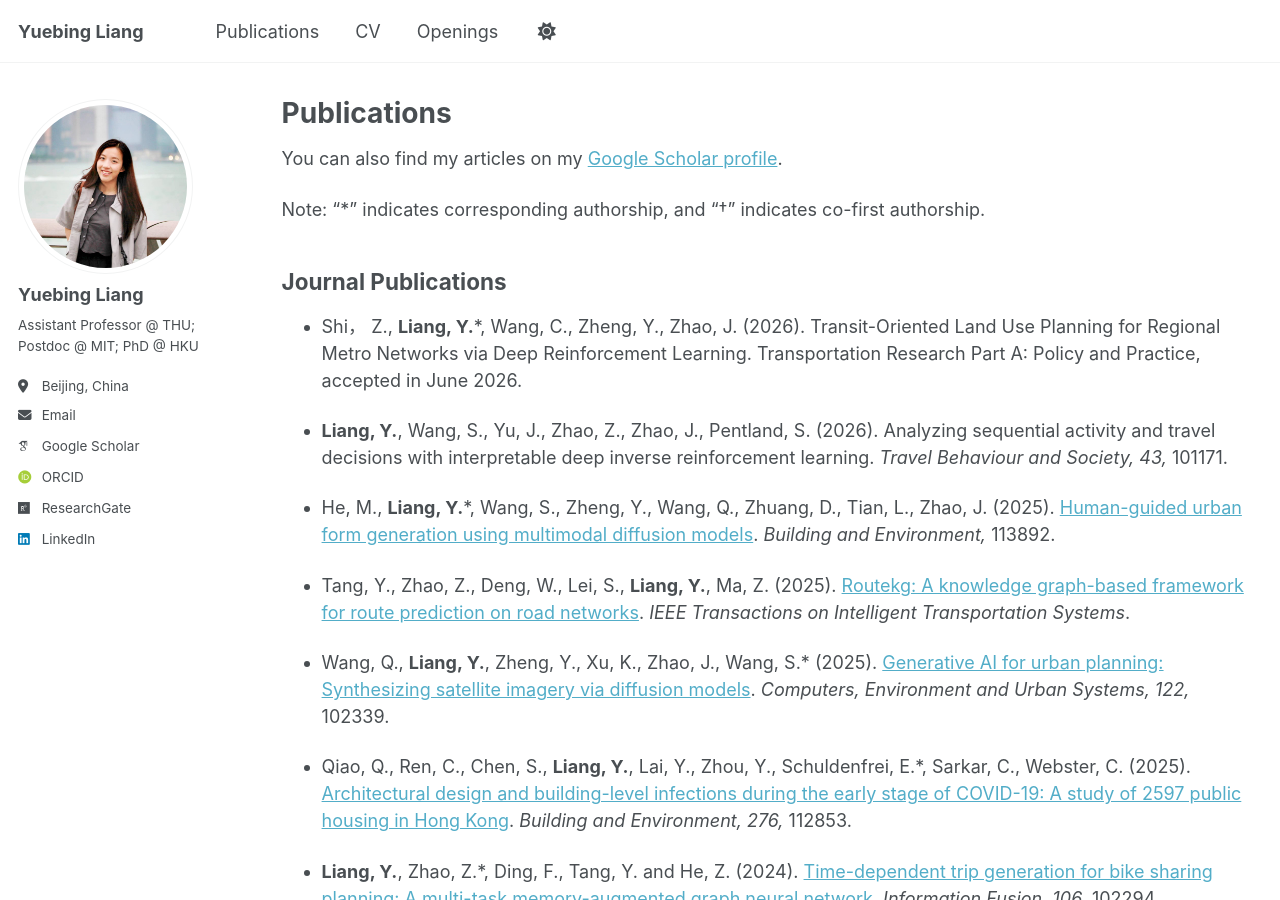
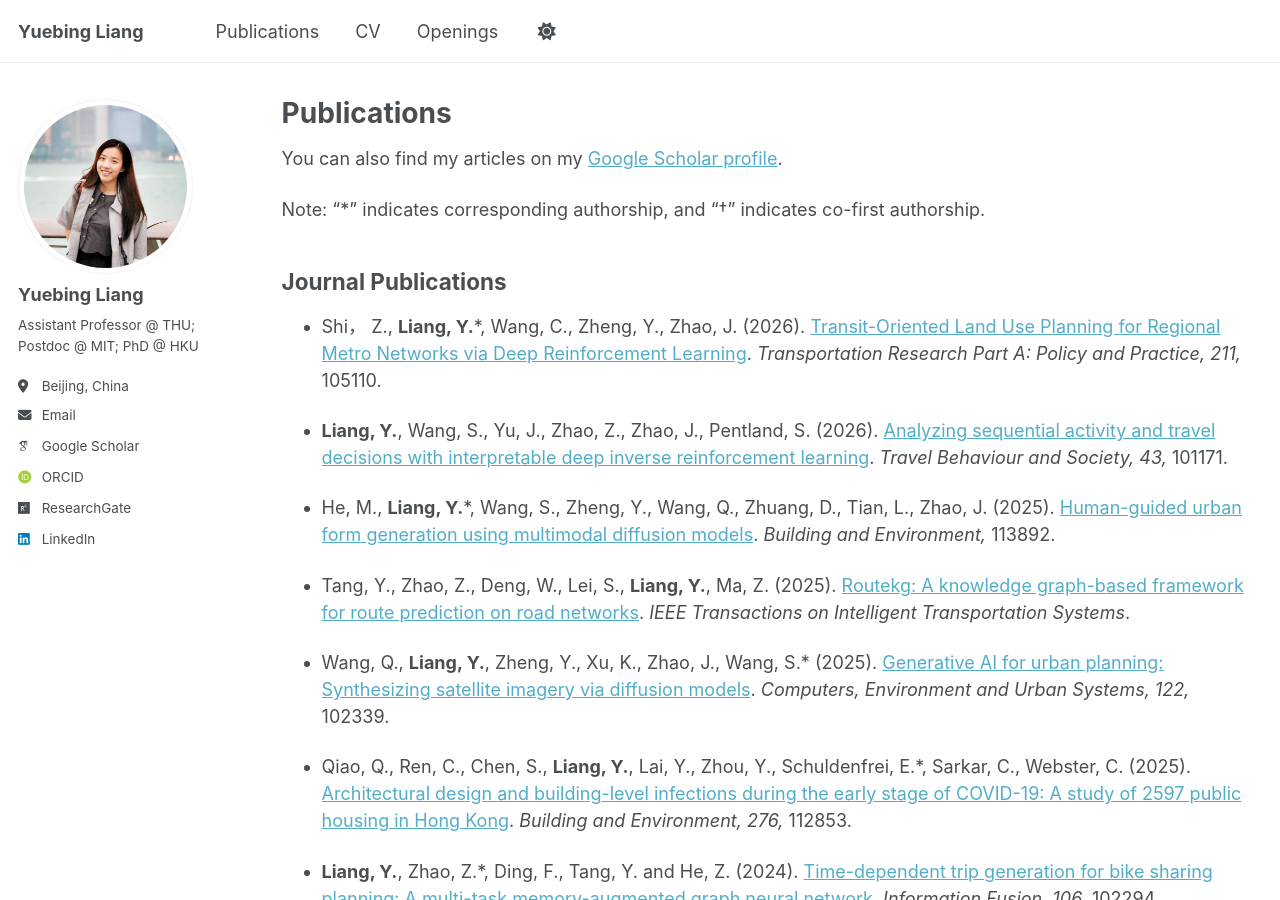
Before and after one commit to yuebingliang/yuebingliang.github.io, a Jekyll site: the page built from _pages/publications.md, in a window 1280 px wide and 900 px high. Built offline with Jekyll 4.4.1, drawn with Linux system fonts in a browser that asks for light colours; some web fonts are replaced.

Commit message:
Update publications.md

```diff
--- a/_pages/publications.md
+++ b/_pages/publications.md
@@ -10,9 +10,9 @@ Note: “*” indicates corresponding authorship, and “†” indicates co-fir
 
 ## Journal Publications
 
-* Shi， Z., **Liang, Y.***, Wang, C., Zheng, Y., Zhao, J. (2026). Transit-Oriented Land Use Planning for Regional Metro Networks via Deep Reinforcement Learning. Transportation Research Part A: Policy and Practice, accepted in June 2026.
+* Shi， Z., **Liang, Y.***, Wang, C., Zheng, Y., Zhao, J. (2026). [Transit-Oriented Land Use Planning for Regional Metro Networks via Deep Reinforcement Learning](https://doi.org/10.1016/j.tra.2026.105110). <i>Transportation Research Part A: Policy and Practice, 211, </i>105110.
 
-* **Liang, Y.**, Wang, S., Yu, J., Zhao, Z., Zhao, J., Pentland, S. (2026). Analyzing sequential activity and travel decisions with interpretable deep inverse reinforcement learning. <i>Travel Behaviour and Society, 43, </i>101171.
+* **Liang, Y.**, Wang, S., Yu, J., Zhao, Z., Zhao, J., Pentland, S. (2026). [Analyzing sequential activity and travel decisions with interpretable deep inverse reinforcement learning](https://doi.org/10.1016/j.tbs.2025.101171). <i>Travel Behaviour and Society, 43, </i>101171.
 
 * He, M., **Liang, Y.***,  Wang, S., Zheng, Y., Wang, Q., Zhuang, D., Tian, L., Zhao, J. (2025). [Human-guided urban form generation using multimodal diffusion models](https://doi.org/10.1016/j.buildenv.2025.113892). <i>Building and Environment, </i>113892.
 
```
